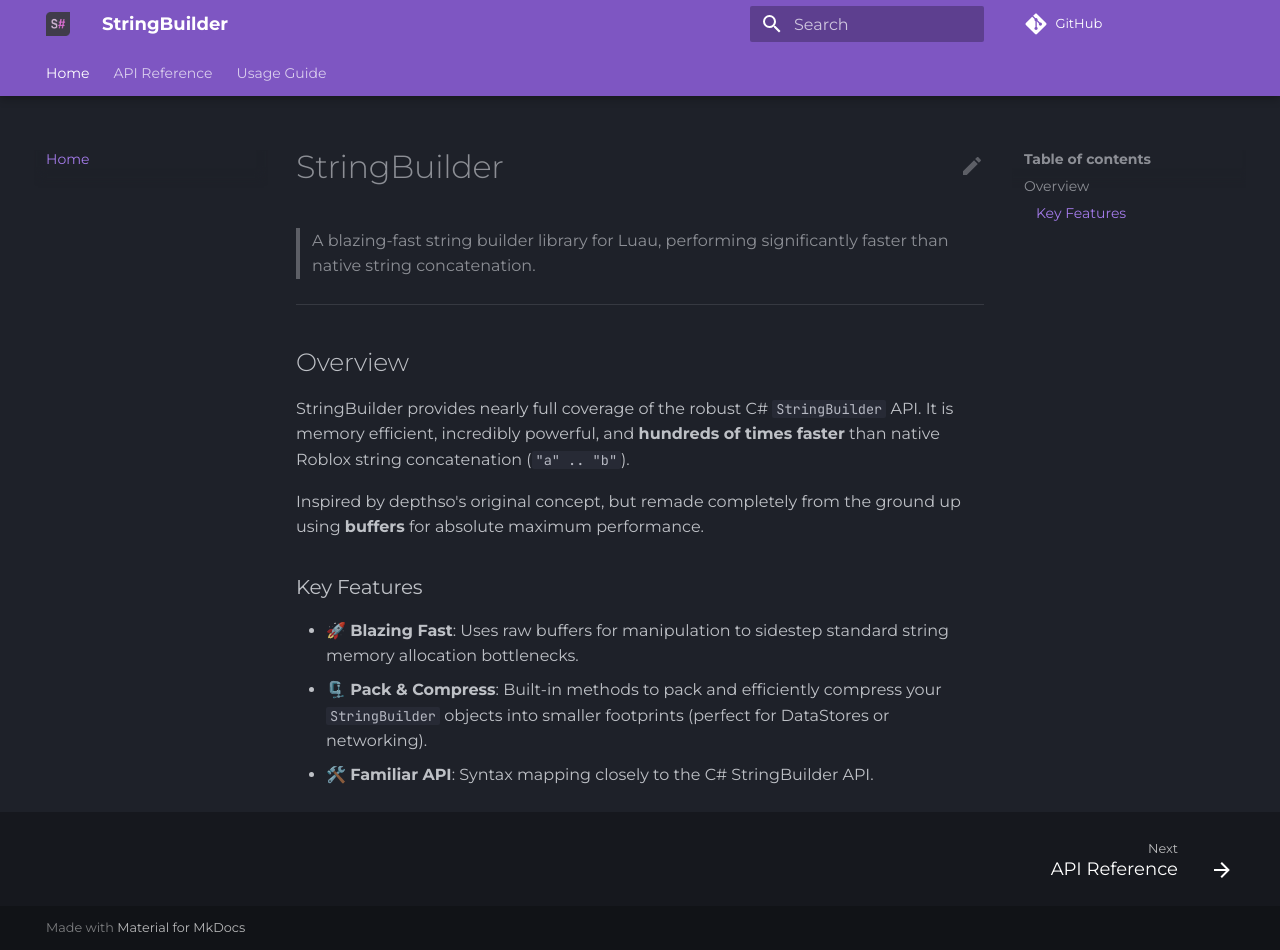
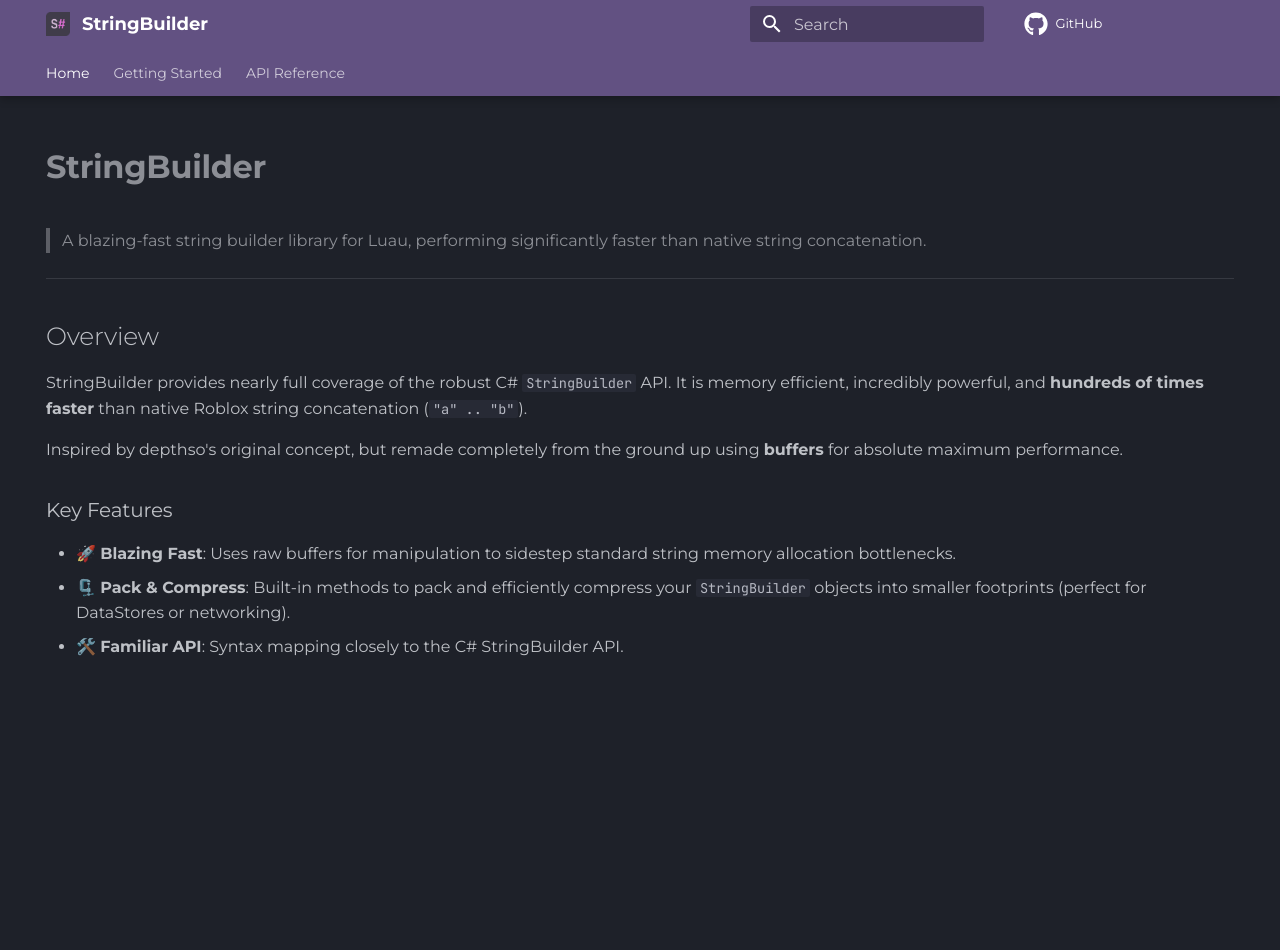
Before and after one commit to ghoste0001/StringBuilder-Roblox, an MkDocs documentation site: the page built from docs/index.md, in a window 1280 px wide and 950 px high. Built offline with MkDocs 1.6.1 and Material for MkDocs 9.7.7, drawn with Linux system fonts in a browser that asks for light colours; comment, search, counter and statistics services are not loaded.

Commit message:
mkdocs overhaul

```diff
--- /dev/null
+++ b/docs/css/extra.css
@@ -0,0 +1,37 @@
+:root  > * {
+  --md-typeset-a-color:                    #b5acfc !important;
+  --md-primary-fg-color:                   #625182 !important;
+  --md-primary-fg-color--dark:             #625182 !important;
+  --md-accent-fg-color:                    #625182 !important;
+}
+.md-header__title {
+	margin-left: 0 !important;
+}
+.md-footer-meta {
+	display:none !important;
+}
+.md-footer__inner {
+	padding:0 0 0 0 !important;
+}
+.center-icon {
+	text-align:center !important;
+	padding-top: 1rem !important;
+	padding-bottom: 1rem !important;
+}
+.center-icon img {
+	width:auto;
+	height:100px;
+}
+
+*, html, :after, :before {
+	transition: 0.1s !important;
+}
+h1 {
+	font-weight: 700 !important;
+}
+html {
+	font-weight: 500;
+}
+code {
+	font-weight: 500;
+}
--- a/mkdocs.yml
+++ b/mkdocs.yml
@@ -1,14 +1,40 @@
 site_name: StringBuilder
 site_url: https://ghoste0001.github.io/StringBuilder-Roblox/
 repo_url: https://github.com/ghoste0001/StringBuilder-Roblox
+remote_branch: gh-pages
+
+extra_css:
+  - css/extra.css
+
+nav:
+  - Home: index.md
+  - Getting Started: pages/getting-started.md
+  - API Reference: pages/api-reference.md
+
+plugins:
+  - search
+  - mkdocstrings:
+      default_handler: python
+
+markdown_extensions:
+  - admonition
+  - pymdownx.details
+  - pymdownx.superfences
+  - pymdownx.highlight:
+      anchor_linenums: true
+      line_spans: __span
+      pygments_lang_class: true
+  - pymdownx.inlinehilite
 
 theme:
   name: material
   logo: icon.png
+  favicon: icon.png
   font:
     text: Montserrat
     code: JetBrains Mono
   icon:
+    repo: fontawesome/brands/github
     edit: material/pencil
     view: material/eye
     admonition:
@@ -30,30 +56,9 @@
     - navigation.tabs
     - navigation.tabs.sticky
     - navigation.top
-    - navigation.footer
-    - content.action.edit
     - content.code.copy
     - content.tooltips
     - header.autohide
   palette:
     primary: deep purple
     scheme: slate
-
-plugins:
-  - search
-  - mkdocstrings:
-      default_handler: python
-nav:
-  - Home: index.md
-  - API Reference: api.md
-  - Usage Guide: usage.md
-
-markdown_extensions:
-  - admonition
-  - pymdownx.details
-  - pymdownx.superfences
-  - pymdownx.highlight:
-      anchor_linenums: true
-      line_spans: __span
-      pygments_lang_class: true
-  - pymdownx.inlinehilite
```
Also changed, not shown: docs/index.md (+6 -0 lines), docs/pages/api-reference.md (renamed from docs/api.md, +5 -0 lines), docs/pages/getting-started.md (renamed from docs/usage.md, +6 -1 lines), docs/banner_rounded.png (added).
